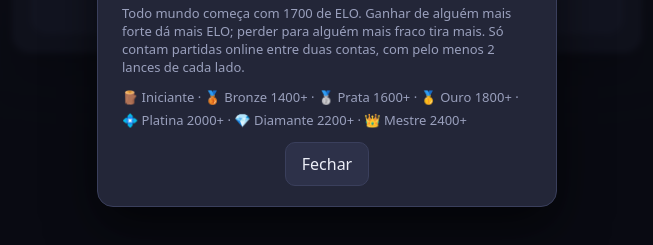
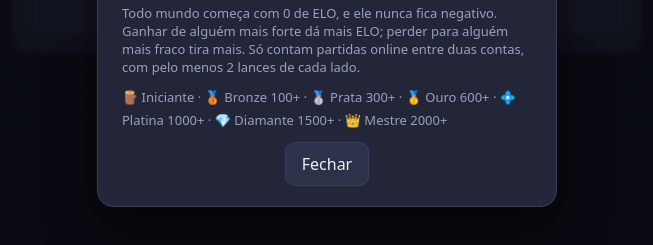
Before and after one commit to tots129/xadrez, a website with bundled scripts: page index.html in a window 1280 px wide. Both pictures are taken after a click on the button "Ranking". Shown: the part 363-608 px from the top of the page, without its empty margins (313-966 px from the left). Built offline with nearby package versions, Linux system fonts and the light colour scheme; files whose address does not match are found by name.

Commit message:
ELO inicial 0, sem negativo, e ligas novas

```diff
--- a/app.js
+++ b/app.js
@@ -600,15 +600,15 @@ function coordenada(texto, tipo) {
   return s;
 }
 
-/* ---------- Ligas de ELO (todo mundo começa com 1700, na Prata) ---------- */
+/* ---------- Ligas de ELO (todo mundo começa com 0, como Iniciante) ---------- */
 const LIGAS = [
   { min: 0, nome: 'Iniciante', icone: '🪵' },
-  { min: 1400, nome: 'Bronze', icone: '🥉' },
-  { min: 1600, nome: 'Prata', icone: '🥈' },
-  { min: 1800, nome: 'Ouro', icone: '🥇' },
-  { min: 2000, nome: 'Platina', icone: '💠' },
-  { min: 2200, nome: 'Diamante', icone: '💎' },
-  { min: 2400, nome: 'Mestre', icone: '👑' },
+  { min: 100, nome: 'Bronze', icone: '🥉' },
+  { min: 300, nome: 'Prata', icone: '🥈' },
+  { min: 600, nome: 'Ouro', icone: '🥇' },
+  { min: 1000, nome: 'Platina', icone: '💠' },
+  { min: 1500, nome: 'Diamante', icone: '💎' },
+  { min: 2000, nome: 'Mestre', icone: '👑' },
 ];
 const liga = (elo) => [...LIGAS].reverse().find((l) => elo >= l.min) || LIGAS[0];
 const eloTexto = (elo) => `${liga(elo).icone} ${elo}`;
@@ -623,7 +623,7 @@ function nomeDoJogador(cor) {
     const vazio = jogo.history().length || fimExtra ? 'Saiu da sala' : 'Aguardando...';
     const j = nomesOnline[cor];
     const n = (j?.nome || (cor === minhaCor ? eu : vazio)) + (j && !j.conta ? ' (convidado)' : '');
-    const elo = j?.elo ? ` · ${eloTexto(j.elo)}` : '';
+    const elo = j?.conta && j.elo != null ? ` · ${eloTexto(j.elo)}` : '';
     return (cor === minhaCor ? `${n} (você)` : n) + elo;
   }
   if (modo === 'problema') return cor === minhaCor ? eu : 'Defesa';
--- a/index.html
+++ b/index.html
@@ -208,7 +208,7 @@
         <thead><tr><th></th><th>Jogador</th><th>ELO</th><th>Partidas</th></tr></thead>
         <tbody id="ranking-lista"></tbody>
       </table>
-      <small class="nota">Todo mundo começa com 1700 de ELO. Ganhar de alguém mais forte dá mais ELO; perder para alguém mais fraco tira mais. Só contam partidas online entre duas contas, com pelo menos 2 lances de cada lado.</small>
+      <small class="nota">Todo mundo começa com 0 de ELO, e ele nunca fica negativo. Ganhar de alguém mais forte dá mais ELO; perder para alguém mais fraco tira mais. Só contam partidas online entre duas contas, com pelo menos 2 lances de cada lado.</small>
       <div class="ligas" id="ligas"></div>
       <div class="dialogo-botoes"><button id="ranking-fechar">Fechar</button></div>
     </div>
```
Also changed, not shown: contas.js (+7 -4 lines), db.js (+4 -3 lines).
